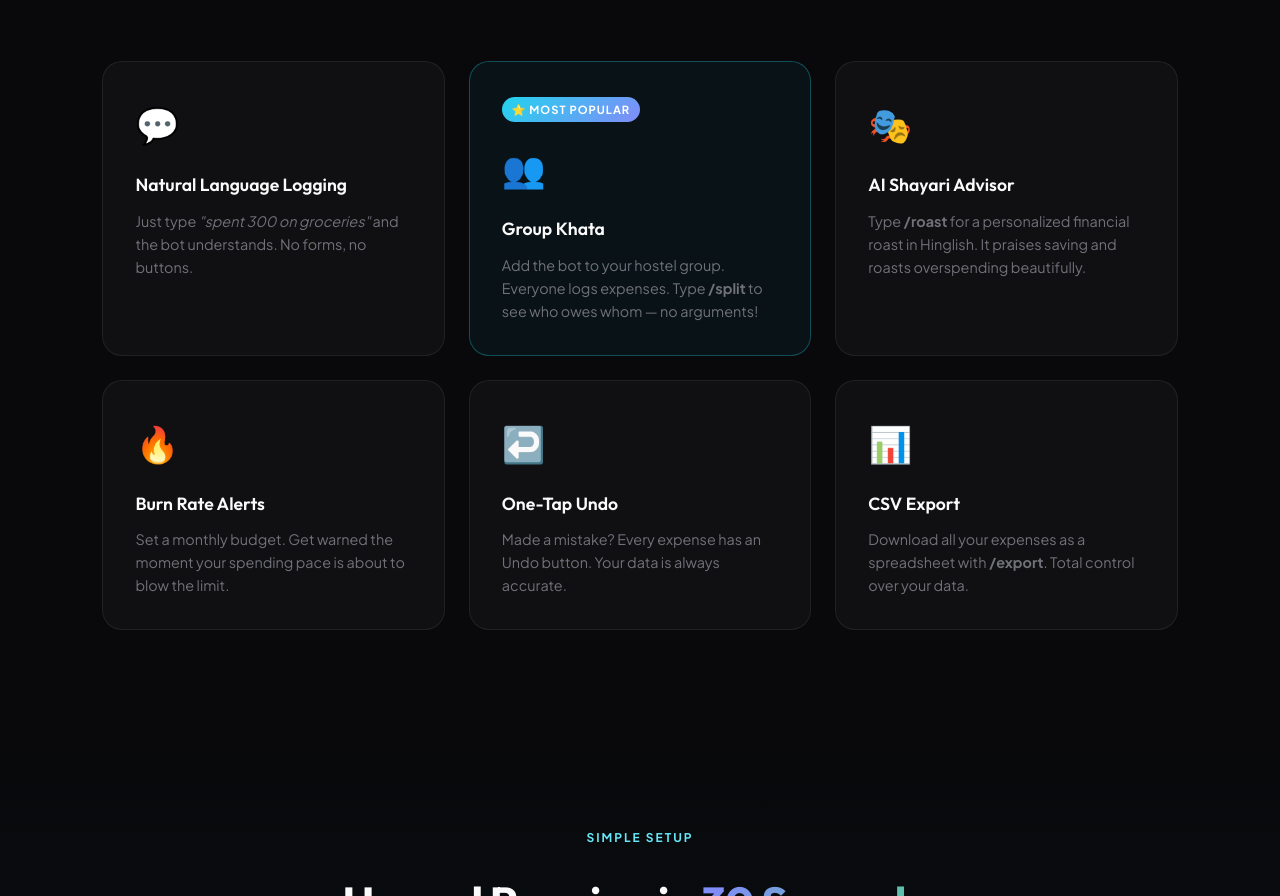
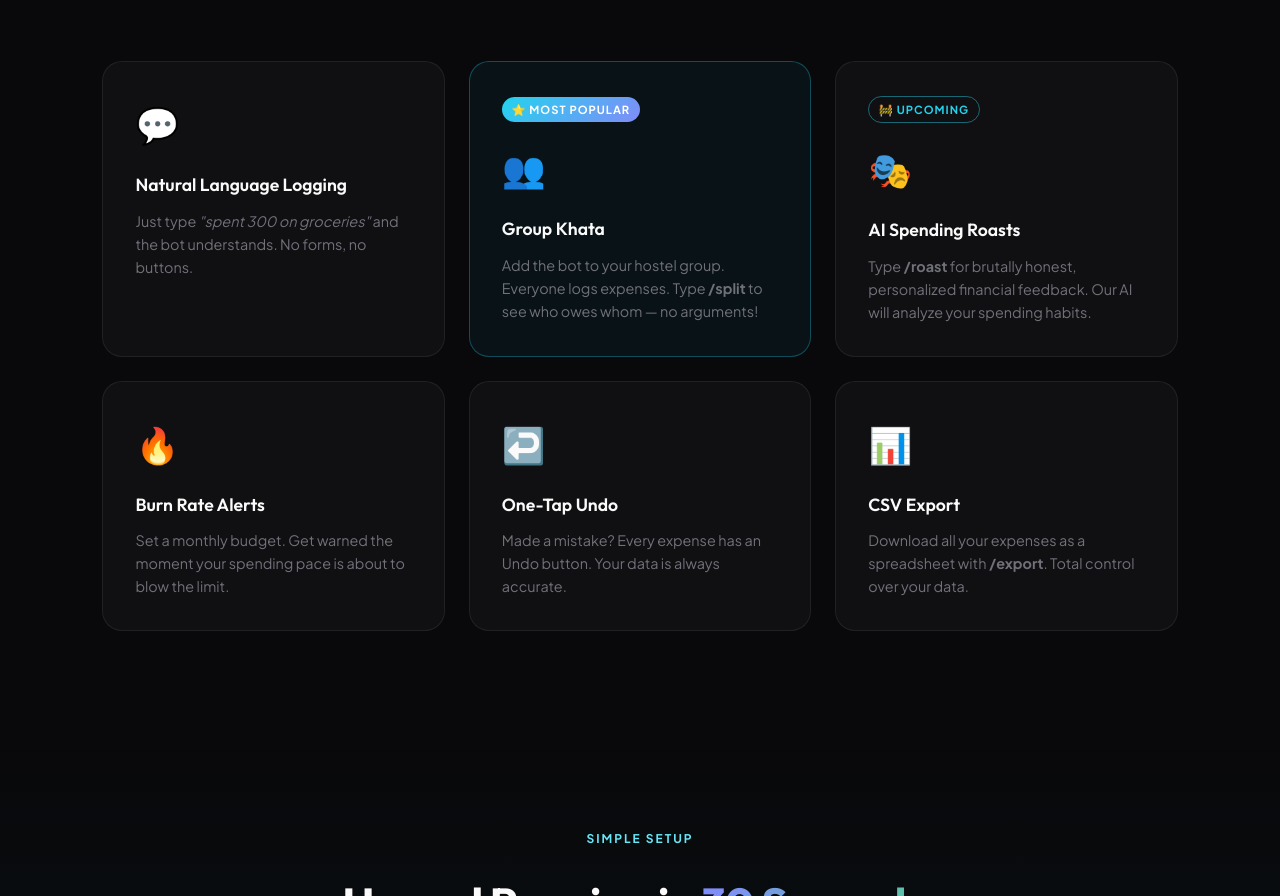
Before and after one commit to Raunakkumar98017/telegram-expense-tracking-bot, a website: page landing/index.html in a window 1280 px wide. Shown: the part 1138-2034 px from the top of the page. Drawn offline with Linux system fonts and the light colour scheme.

Commit message:
Content: Renamed AI feature to Spending Roasts and marked as upcoming

```diff
--- a/landing/index.html
+++ b/landing/index.html
@@ -103,9 +103,10 @@
                 <div class="feature-glow"></div>
             </div>
             <div class="feature-card reveal" data-delay="200">
+                <div class="feature-badge upcoming">🚧 Upcoming</div>
                 <div class="feature-icon">🎭</div>
-                <h3>AI Shayari Advisor</h3>
-                <p>Type <strong>/roast</strong> for a personalized financial roast in Hinglish. It praises saving and roasts overspending beautifully.</p>
+                <h3>AI Spending Roasts</h3>
+                <p>Type <strong>/roast</strong> for brutally honest, personalized financial feedback. Our AI will analyze your spending habits.</p>
                 <div class="feature-glow"></div>
             </div>
             <div class="feature-card reveal" data-delay="0">
--- a/landing/style.css
+++ b/landing/style.css
@@ -63,6 +63,7 @@ body {
     font-weight: 700;
     background: var(--gradient);
     -webkit-background-clip: text;
+    background-clip: text;
     -webkit-text-fill-color: transparent;
     letter-spacing: -0.5px;
 }
@@ -164,6 +165,7 @@ body {
 .gradient-text {
     background: var(--gradient);
     -webkit-background-clip: text;
+    background-clip: text;
     -webkit-text-fill-color: transparent;
     background-clip: text;
     background-size: 200% 200%;
@@ -188,6 +190,7 @@ body {
     font-weight: 700;
     background: var(--gradient);
     -webkit-background-clip: text;
+    background-clip: text;
     -webkit-text-fill-color: transparent;
 }
 .stat-label { font-size: 0.75rem; color: var(--text-muted); font-weight: 500; }
@@ -353,6 +356,11 @@ body {
     text-transform: uppercase;
     letter-spacing: 1px;
 }
+.feature-badge.upcoming {
+    background: transparent;
+    border: 1px solid var(--border-active);
+    color: var(--teal);
+}
 .feature-icon {
     font-size: 2.2rem;
     margin-bottom: 1rem;
@@ -401,6 +409,7 @@ body {
     font-family: var(--font-display);
     background: var(--gradient);
     -webkit-background-clip: text;
+    background-clip: text;
     -webkit-text-fill-color: transparent;
     opacity: 0.3;
     margin-bottom: 1rem;
@@ -479,6 +488,7 @@ body {
     font-weight: 700;
     background: var(--gradient);
     -webkit-background-clip: text;
+    background-clip: text;
     -webkit-text-fill-color: transparent;
     margin-bottom: 0.5rem;
 }
```
